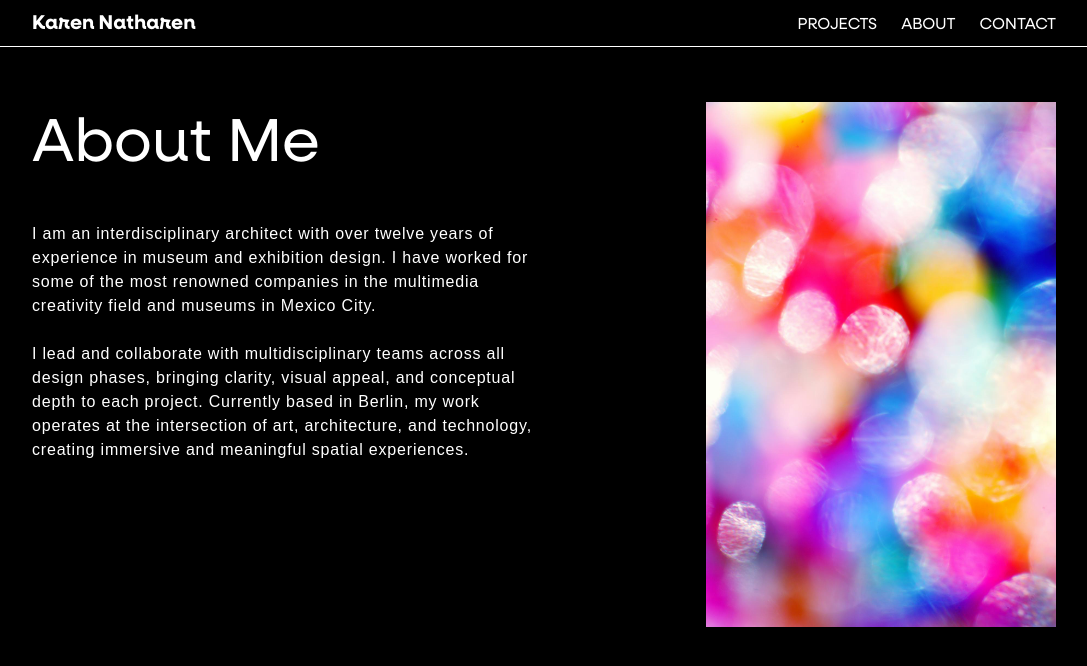
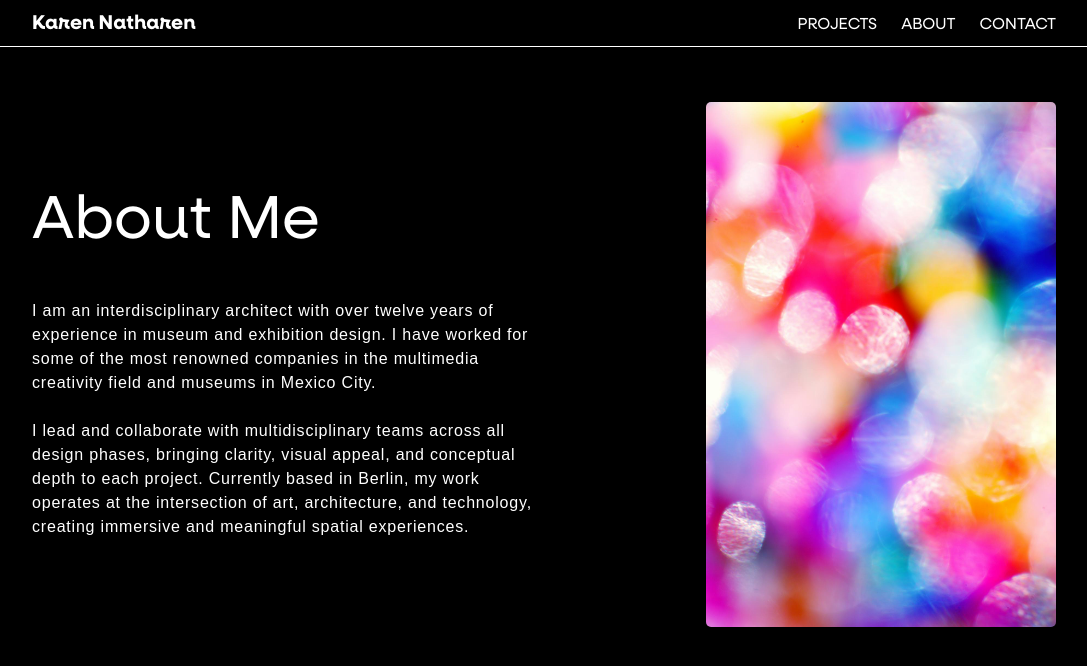
Before and after one commit to ConjecturesandRefutations/Karen-Website, a React (Vite) app: page /about in a window 1280 px wide. Shown: the top 666 px of the page, without its empty margins (96-1183 px from the left). Built offline with nearby package versions, Linux system fonts and the light colour scheme; a web font is replaced by a local one.

Commit message:
improvements to the about page

```diff
--- a/src/data/projects.js
+++ b/src/data/projects.js
@@ -20,11 +20,11 @@ import visaFour from "../assets/images/Visa_Conexiones/Four.jpg";
 import visaFive from "../assets/images/Visa_Conexiones/Five.jpg";
 
 //Bajo la Espuma
-import bajoFeatured from "../assets/images/Bajo_la_Espuma/Featured"
+/* import bajoFeatured from "../assets/images/Bajo_la_Espuma/Featured"
 import bajoTwo from "../assets/images/Bajo_la_Espuma/Two.jpg";
 import bajoThree from "../assets/images/Bajo_la_Espuma/Three.jpg";
 import bajoFour from "../assets/images/Bajo_la_Espuma/Four.jpg";
-import bajoFive from "../assets/images/Bajo_la_Espuma/Five.jpg";
+import bajoFive from "../assets/images/Bajo_la_Espuma/Five.jpg"; */
 
 
 
--- a/src/styles/About.css
+++ b/src/styles/About.css
@@ -25,7 +25,16 @@
 }
 
 .profile-photo{
-    max-width: 350px
+    max-width: 350px;
+    border-radius: 5px;
+}
+
+.about-left-half{
+    align-content: center;
+}
+
+.profile-photo{
+    border-radius: 5px;
 }
 
 @media (max-width: 768px) {
```
